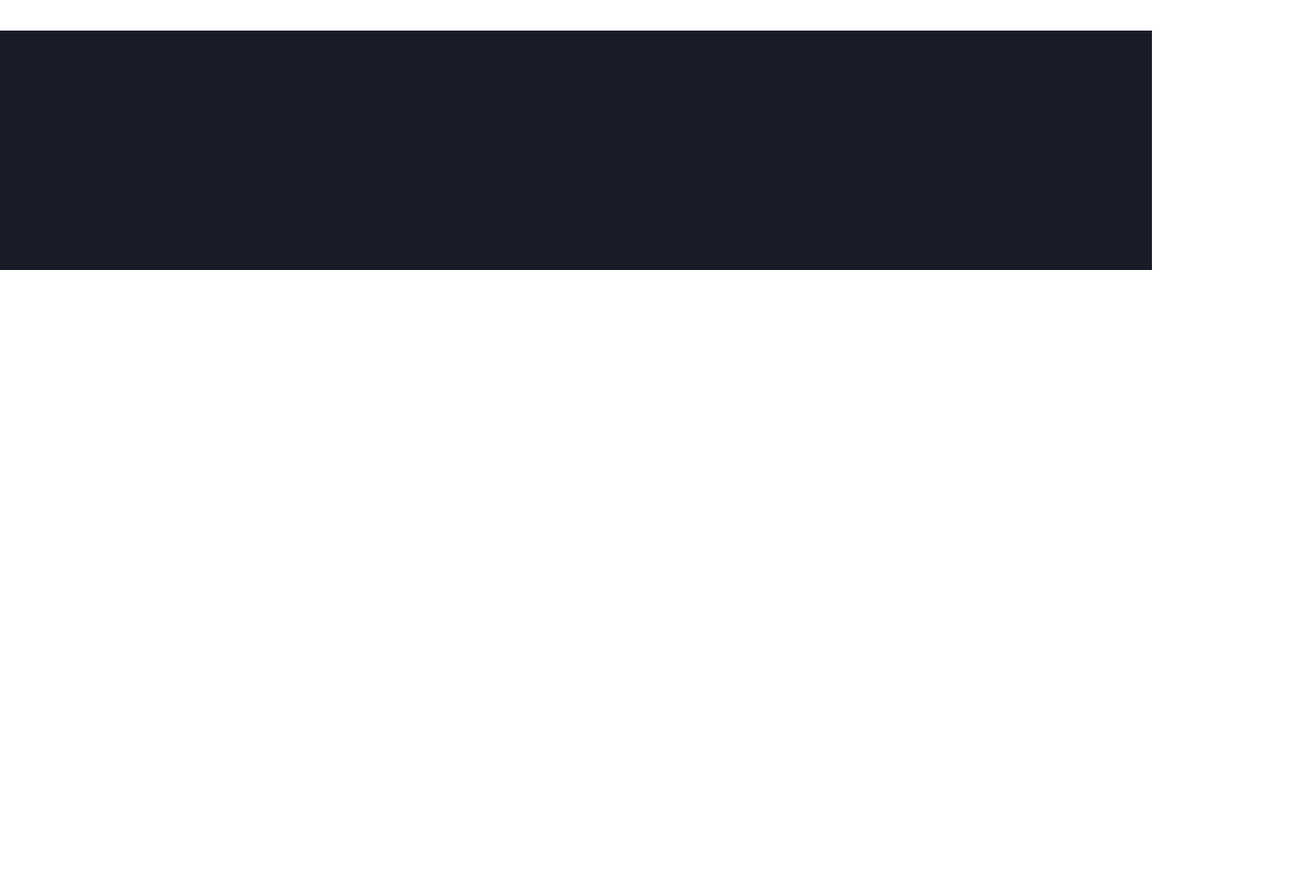
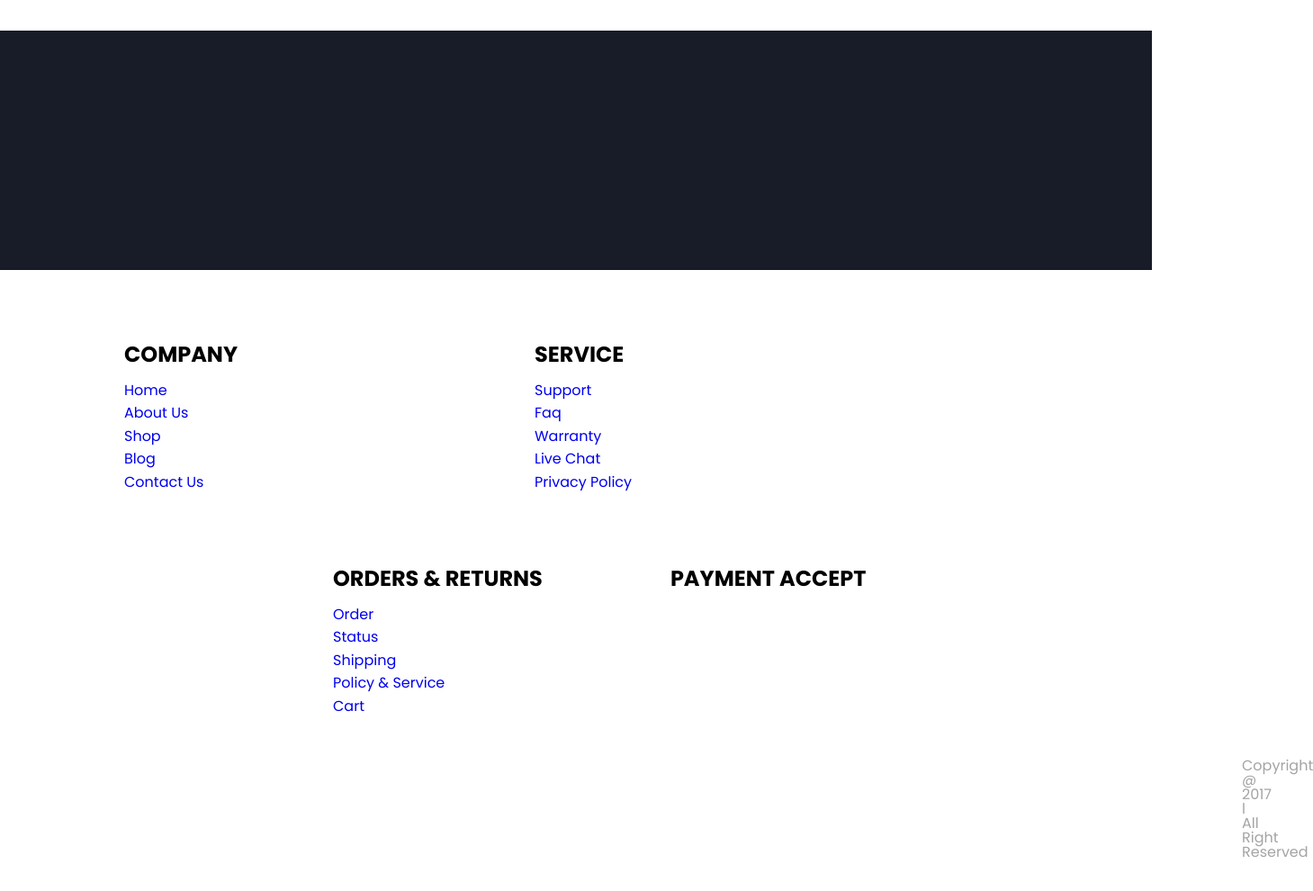
Before and after one commit to HideorRyuzaki/githubandposition, a plain HTML site: page index.html in a window 1280 px wide. Shown: the part 2115-3105 px from the top of the page at 90% size, 1459 px wide, since content can reach past the window. Before the commit the page ends 2415 px from the top, so only its background shows below. Drawn offline with Linux system fonts and the light colour scheme.

Commit message:
Update 3: Footer
Problem: America Express, Master Card, Visa logo aligns.

```diff
--- a/css/style.css
+++ b/css/style.css
@@ -160,3 +160,61 @@
 	background-color: #181C28;
 	margin-top: 134px;
 }
+
+/*Footer*/
+
+.footer-headline {
+	display: inline-block;
+	font-family: 'Poppins';
+	font-size: 24px;
+	font-weight: bold;
+	margin-top: 82px;
+	margin-left: 138px;
+}
+.footer-company {
+	display: inline-block;
+	vertical-align: top;
+}
+.footer-ul {
+	font-family: 'Poppins';
+	font-size: 16px;
+	color: #7B7B7B;
+	line-height: 1.6;
+	margin-top: 15px;
+	margin-left: 138px
+}
+.footer-service {
+	display: inline-block;
+	vertical-align: top;
+	margin-left: 188px;
+}
+
+.footer-ordersandreturns {
+	display: inline-block;
+	vertical-align: top;
+	margin-left: 232px;
+}
+.footer-payment {
+	display: inline-block;
+	margin-right: 138px;
+}
+/*.amexpr {
+	display: inline-block;
+}
+.mastercard {
+	display: inline-block;
+}
+.visa {
+	display: inline-block;
+}*/
+.copyright {
+	font-family: 'Poppins';
+	font-size: 16px;
+	color: #A4A4A4;
+	margin-top: 45px;
+	margin-left: 1380px;
+}
+.space {
+	width: 100%;
+	height: 137px;
+}
--- a/index.html
+++ b/index.html
@@ -2,7 +2,7 @@
 <html lang="en">
 	<head>
 		<meta charset="utf-8">
-		<title>Github & Positio</title>
+		<title>Github & Position</title>
 		<link rel="stylesheet" type="text/css" href="css/reset.css">
 		<link rel="stylesheet" type="text/css" href="css/fonts.css">
 		<link rel="stylesheet" type="text/css" href="css/style.css">
@@ -89,7 +89,48 @@
 		<div class="footer-divider"></div>
 
 		<footer>
+			<div class="footer-company">
+				<h4 class="footer-headline">COMPANY</h4>
+				<ul class="footer-ul">
+					<li> <a href="#">Home</a> </li>
+					<li> <a href="#">About Us</a> </li>
+					<li> <a href="#">Shop</a> </li>
+					<li> <a href="#">Blog</a> </li>
+					<li> <a href="#">Contact Us</a> </li>
+				</ul>
+			</div>
 
+			<div class="footer-service">
+				<h4 class="footer-headline">SERVICE</h4>
+				<ul class="footer-ul">
+					<li> <a href="#">Support</a> </li>
+					<li> <a href="#">Faq</a> </li>
+					<li> <a href="#">Warranty</a> </li>
+					<li> <a href="#">Live Chat</a> </li>
+					<li> <a href="#">Privacy Policy</a> </li>
+				</ul>
+			</div>
+
+			<div class="footer-ordersandreturns">
+				<h4 class="footer-headline">ORDERS & RETURNS</h4>
+				<ul class="footer-ul">
+					<li> <a href="#">Order</a> </li>
+					<li> <a href="#">Status</a> </li>
+					<li> <a href="#">Shipping</a> </li>
+					<li> <a href="#">Policy & Service</a> </li>
+					<li> <a href="#">Cart</a> </li>
+				</ul>
+			</div>
+
+			<div class="footer-payment">
+				<h4 class="footer-headline">PAYMENT ACCEPT</h4>
+<!-- 				<a class="amexpr" href="#"><img src="images/americanexpresslogo.png" alt="aelogo"></a>
+				<a class="mastercard" href="#"><img src="images/mastercardlogo.png" alt="mclogo"></a>
+				<a class="visa" href="#"><img src="images/visalogo.png" alt="visalogo"></a> -->
+			</div>
+
+			<div class="copyright">Copyright @ 2017 l All Right Reserved</div>
+			<div class="space"></div>
 		</footer>
 
 	</body>
```
